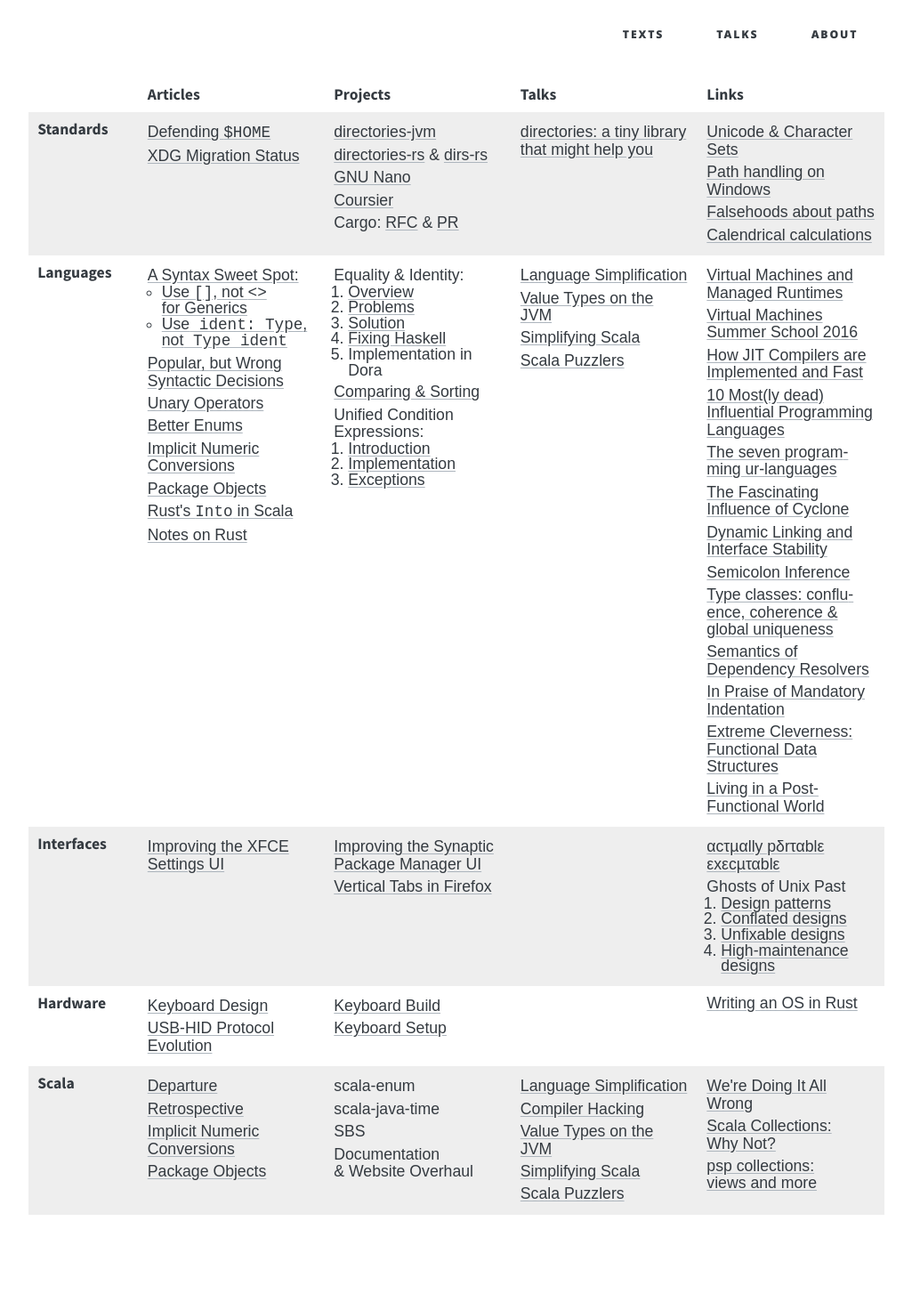
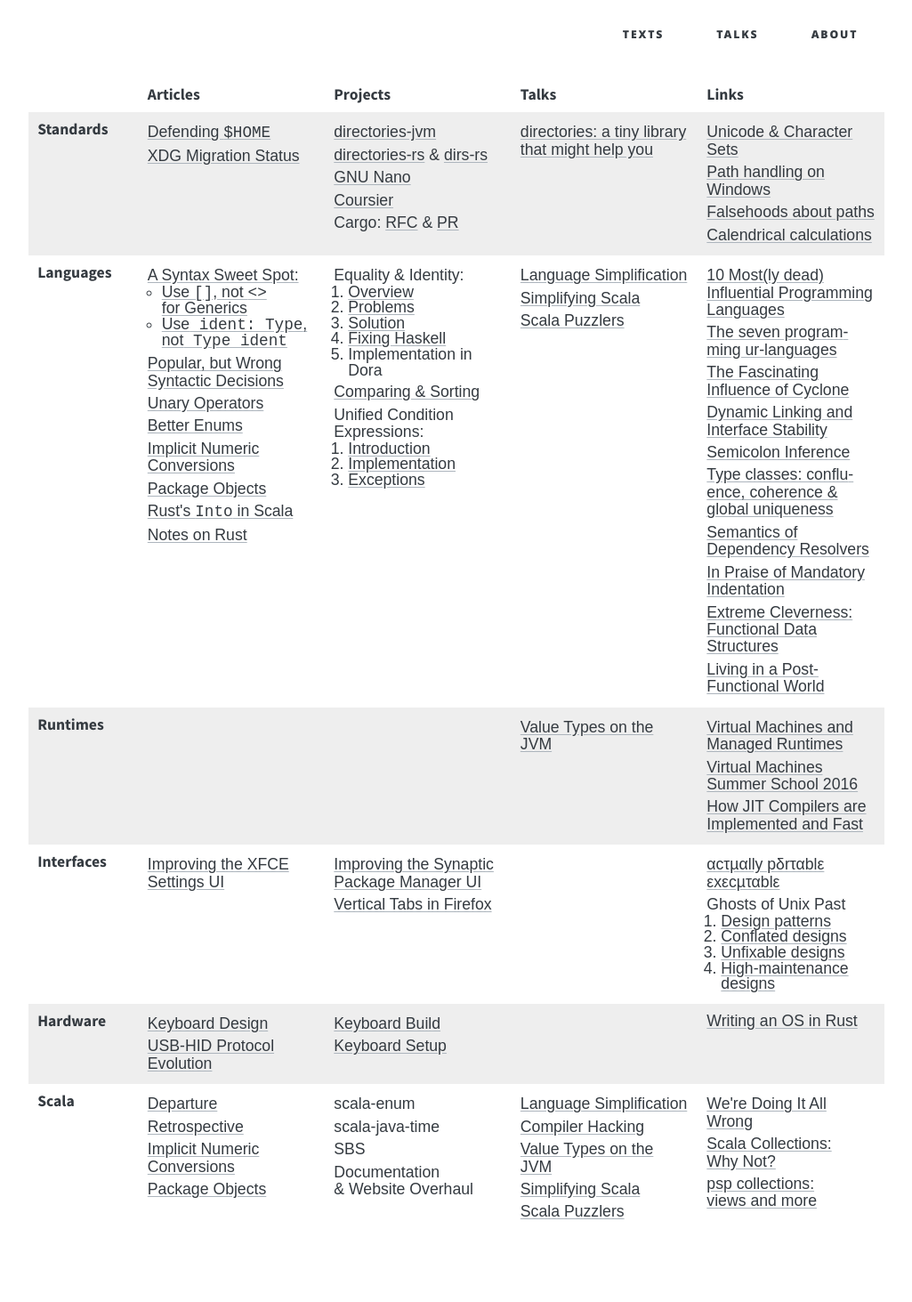
Before and after one commit to soc/soc.me, a Jekyll site: the page built from index.md, in a window 1280 px wide. Shown: the whole page at 89% size, without its empty margins (127-1152 px from the left). Built offline with Jekyll 4.4.1, drawn with Linux system fonts in a browser that asks for light colours; some web fonts are replaced.

Commit message:
add runtimes category

```diff
--- a/index.md
+++ b/index.md
@@ -91,6 +87,19 @@
       <div><a href="http://okasaki.blogspot.com/2008/02/in-praise-of-mandatory-indentation-for.html">In Praise of Mandatory Indentation</a></div>
       <div><a href="https://www.youtube.com/watch?v=pNhBQJN44YQ">Extreme Cleverness:<br/>Functional Data Structures</a></div>
       <div><a href="https://www.youtube.com/watch?v=8OJ_-L1QcDw">Living in a Post-Functional World</a></div>
+    </td>
+  </tr>
+  <tr>
+    <th class="table-topic">Runtimes</th>
+    <td></td>
+    <td></td>
+    <td>
+      <div><a href="talks/scaladays-2015">Value Types on the JVM</a></div>
+    </td>
+    <td>
+      <div><a href="http://www.wolczko.com/CS294/">Virtual Machines and Managed Runtimes</a></div>
+      <div><a href="https://soft-dev.org/events/vmss16/">Virtual Machines<br/>Summer School 2016</a></div>
+      <div><a href="https://carolchen.me/blog/technical/jits-impls/">How JIT Compilers are Implemented and Fast</a></div>
     </td>
   </tr>
   <tr>
```
Also changed, not shown: other parts of index.md (+0 -4 lines).
